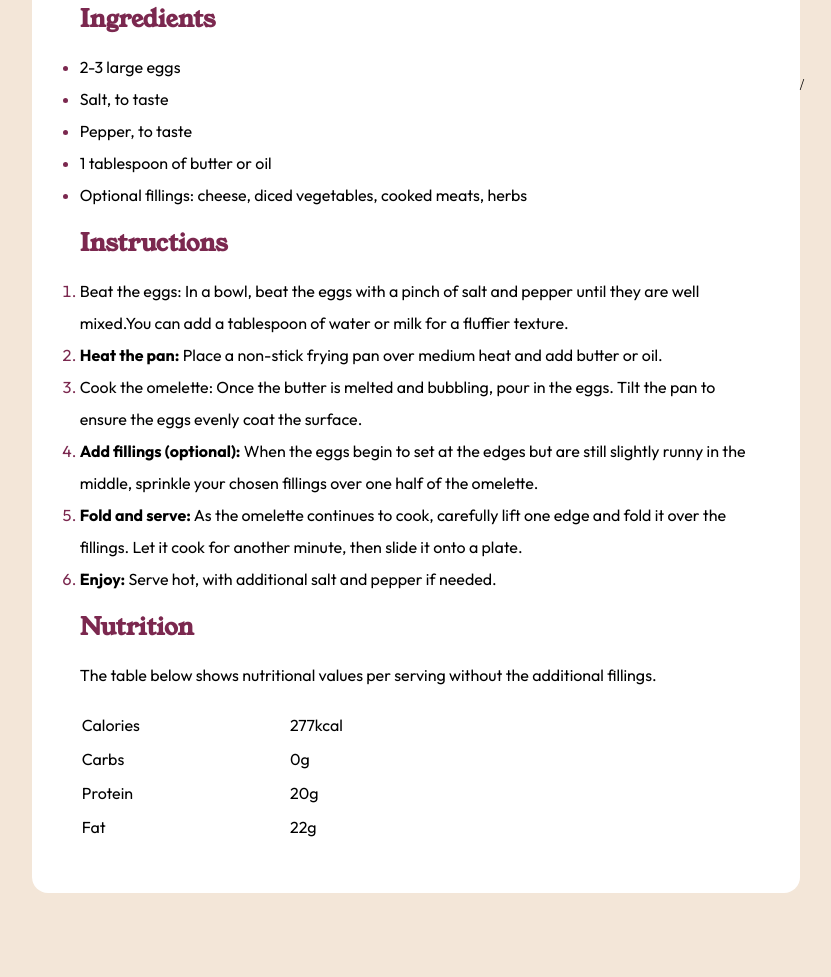
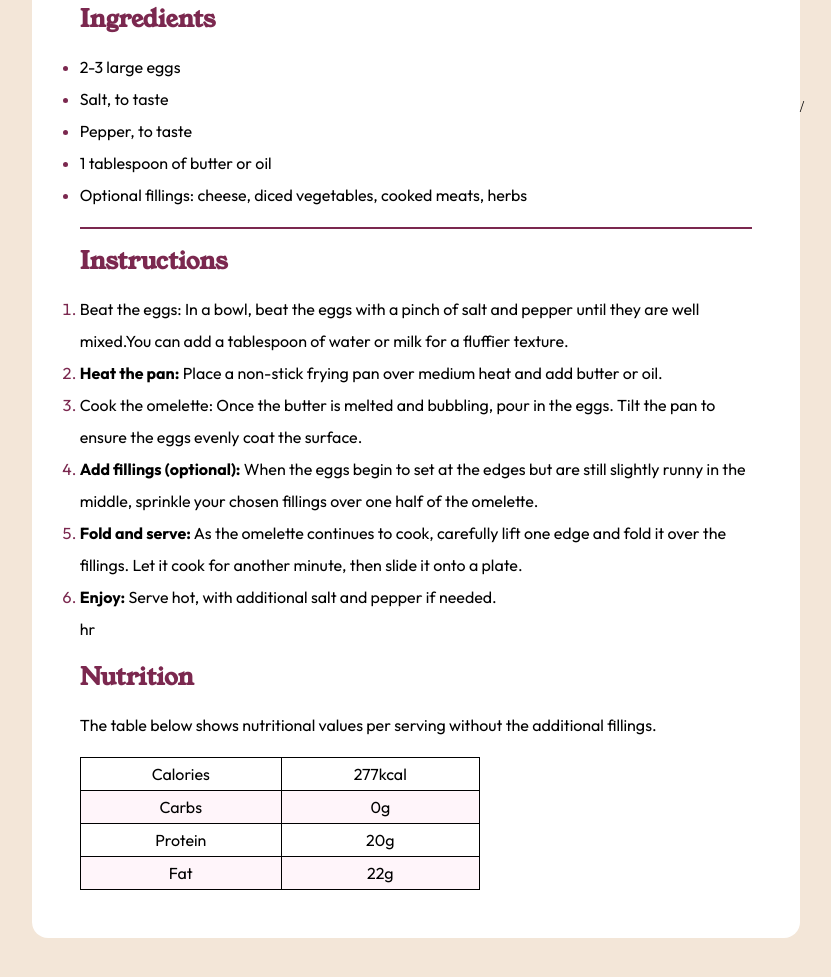
Before and after one commit to teus-07/Desafios, a plain HTML site: page Recipe Page/index.html in a window 1280 px wide. Shown: the part 787-1764 px from the top of the page, without its empty margins (222-1053 px from the left). Drawn offline with Linux system fonts and the light colour scheme.

Commit message:
Tabela Zebrada

```diff
--- a/Recipe Page/index.html
+++ b/Recipe Page/index.html
@@ -25,6 +25,7 @@
             <li><strong>Total</strong>: Approximately 10 minutes</li>
             <li><strong>Preparation</strong>: 5 minutes</li>
             <li><strong>Cooking</strong>: 5 minutes</li>
+
           </ul>
         </div>
         <div id="ing">
@@ -35,6 +36,7 @@
             <li>Pepper, to taste</li>
             <li>1 tablespoon of butter or oil</li>
             <li>Optional fillings: cheese, diced vegetables, cooked meats, herbs</li>
+            <hr>
           </ul>
         </div>
         <div id="inst">
@@ -50,6 +52,7 @@
                 <li><strong>Fold and serve:</strong> As the omelette continues to cook, carefully lift one edge and fold it over the</li>
                 fillings. Let it cook for another minute, then slide it onto a plate.
                 <li><strong>Enjoy:</strong> Serve hot, with additional salt and pepper if needed.</li>
+                hr
               </ul>
             </div>
           </ul>
--- a/Recipe Page/style.css
+++ b/Recipe Page/style.css
@@ -62,13 +62,30 @@ li::marker{
 }
 #ing{
     margin: 1rem 0 1rem 0;
+
 }
 #inst{
     margin: 1rem 0 1rem 0;
 
 }
 
-table{
+hr {
+    border-color: hsl(332, 51%, 32%);
+    display: block;
+    margin: 1rem 0 1rem 0;
+    border-style:solid;
+    border-width: 1px;
+}
+table, tr ,td{
+    border: solid 0.5px black;
+    border-collapse:collapse;
     margin-top: 1rem;
     width: 400px;
+    text-align: center;
 }
+tr:nth-child(even) {
+    background: hsl(330, 100%, 98%);
+}
+tr:nth-child(odd) {
+    background: #FFF
+}
```
